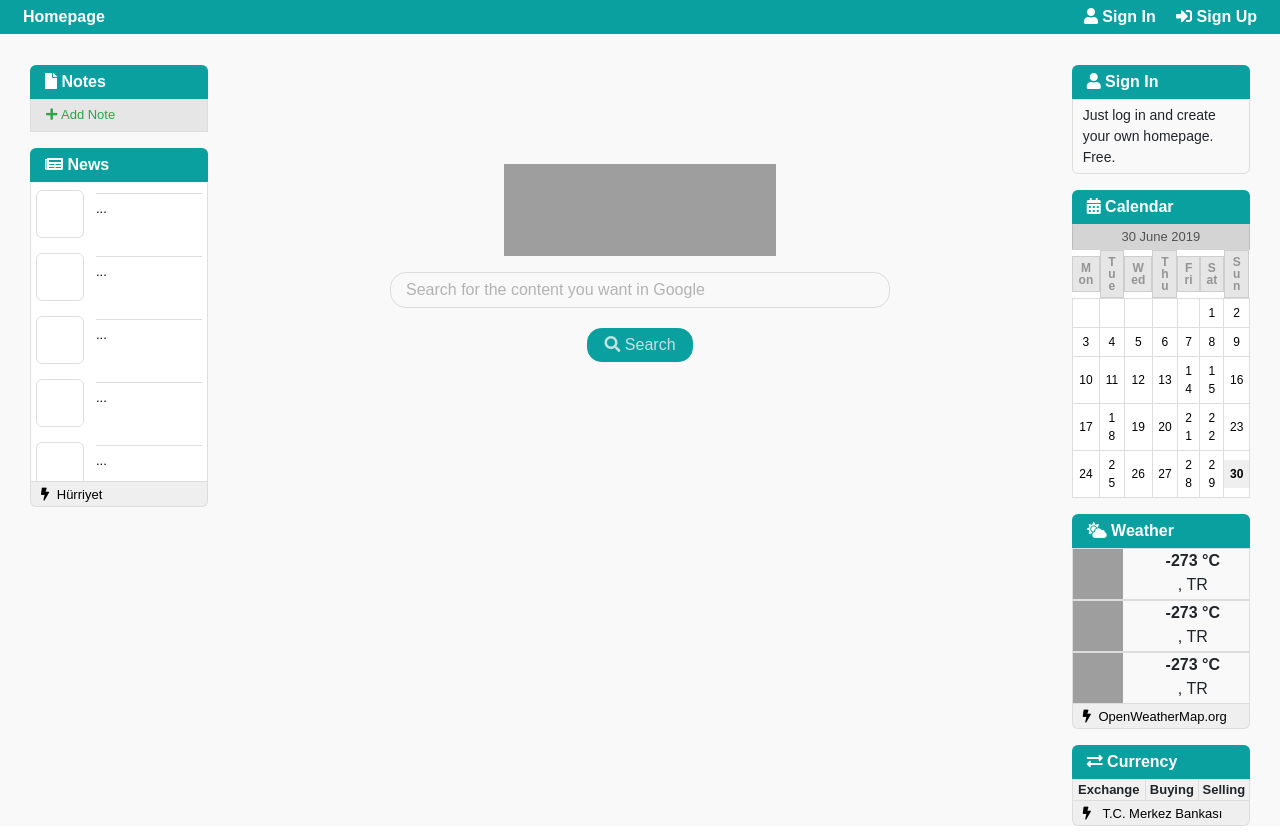
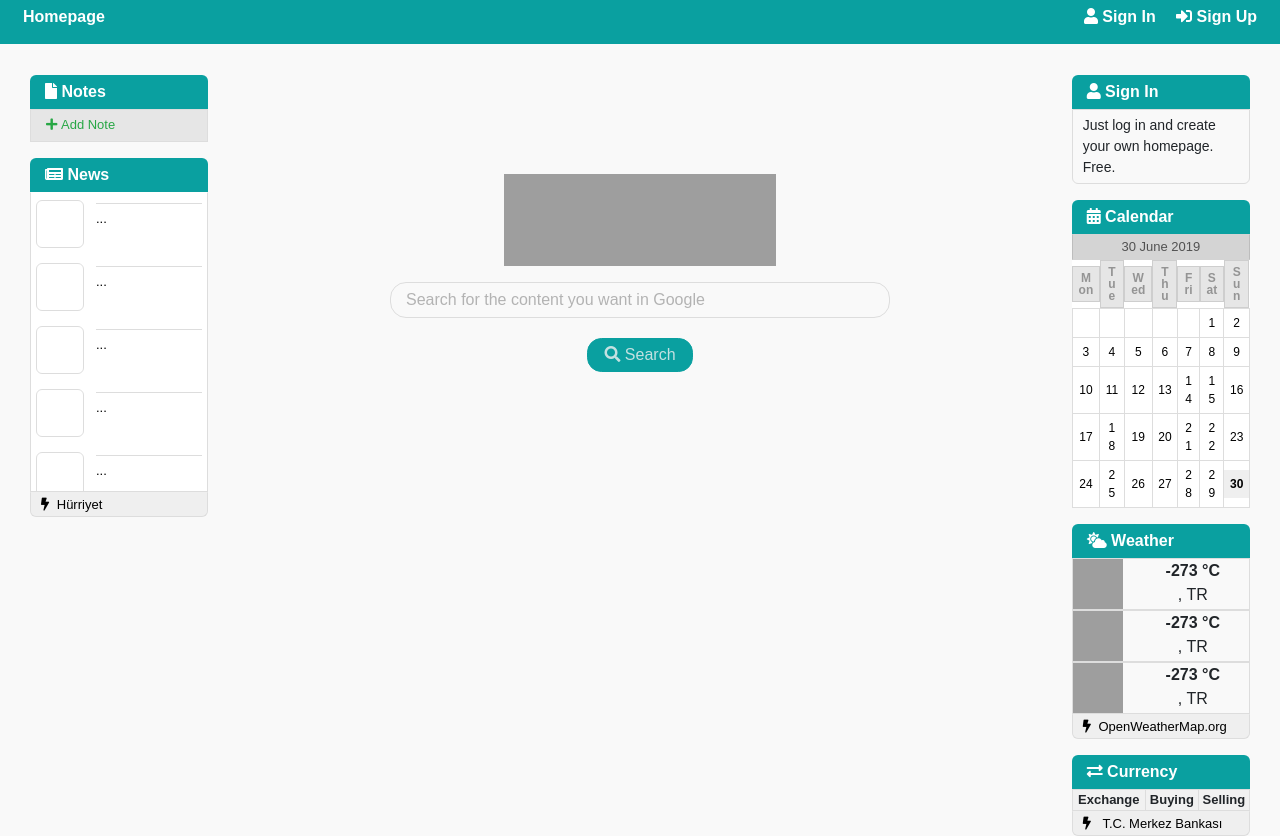
Before and after one commit to ilhamitugral/HomepageApp, a PHP site: page / in a window 1280 px wide. Run offline with PHP 8.4, Linux system fonts and the light colour scheme; data comes from the database, SQL or seed files in the repository; data that the repository does not hold is empty; grey boxes are pictures that could not be loaded.

Commit message:
Ocean Blue - style.css güncellendi
Yazım Hatası.

```diff
--- a/themes/ocean-blue/css/style.css
+++ b/themes/ocean-blue/css/style.css
@@ -1,10 +1,9 @@
 nav.header {
     background: #0aa0a0;
     display: grid;
-    grid-gap: 0px 10x;
+    grid-gap: 10px;
     padding: 5px 15px;
-    grid-template-areas: 'left center right';
-    grid-template-columns: 200px auto 300px;
+    grid-template-areas: 'left right';
 }
 
 nav.header a {
@@ -31,10 +30,6 @@
 div.page-links h1 {
     font-size: 1rem !important;
     margin: 2px 0 0;
-}
-
-div.empty-panel {
-    grid-area: center;
 }
 
 div.user-panel {
```
